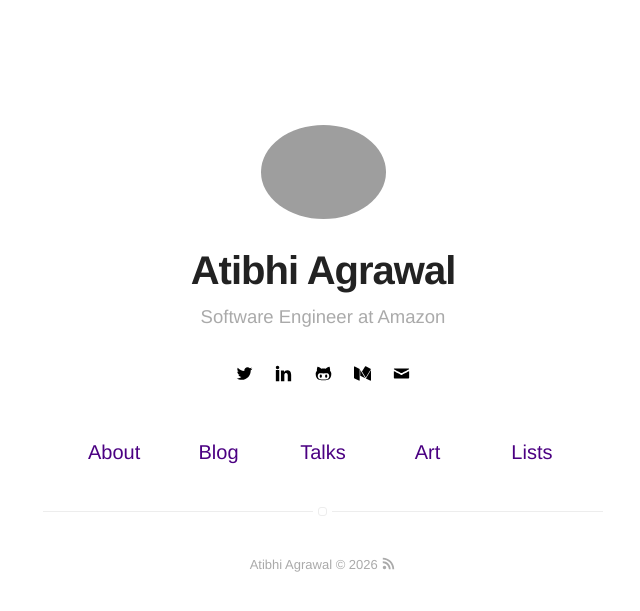
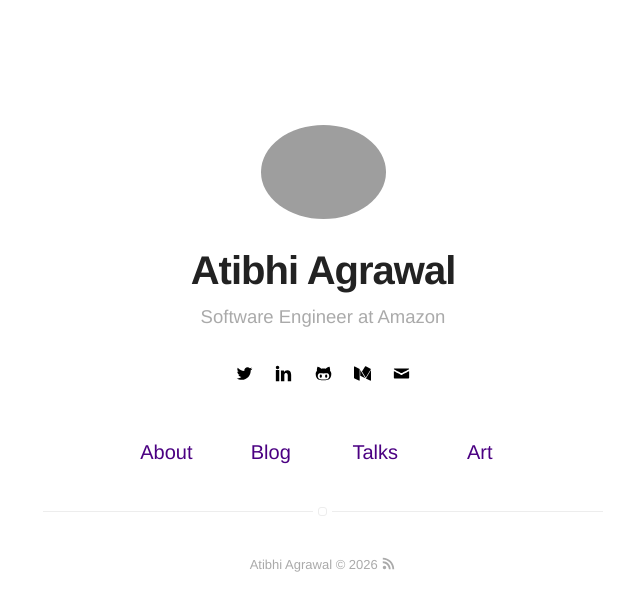
Before and after one commit to asquare14/aSquare14.github.io, a Jekyll site: the page built from index.html, in a window 1280 px wide. Shown: the top 611 px of the page, without its empty margins (317-957 px from the left). Built offline with Jekyll 4.4.1, drawn with Linux system fonts in a browser that asks for light colours.

Commit message:
remove liss

```diff
--- a/_config.yml
+++ b/_config.yml
@@ -72,12 +72,11 @@ width: normal
 
 # if you don't need projects, comment the *projects* configs below
 projects: true
-
 # if you don't need "about" or "blog", comment them out below
 about: true
 blog: true
 talks: true
-lists: true
+lists: false
 tce: true
 
 # do you want to show the "read time" of the posts?
--- a/_includes/nav.html
+++ b/_includes/nav.html
@@ -36,13 +36,6 @@
         {% endif %}
     {% endif %}
 
-        {% if site.blog == true %}
-            {% if page.title != "Blog" %}
-                <li class="item">
-                    <a class="link" href="{{ site.url }}/lists">Lists</a>
-                </li>
-            {% endif %}
-        {% endif %}
 
 
 
```
